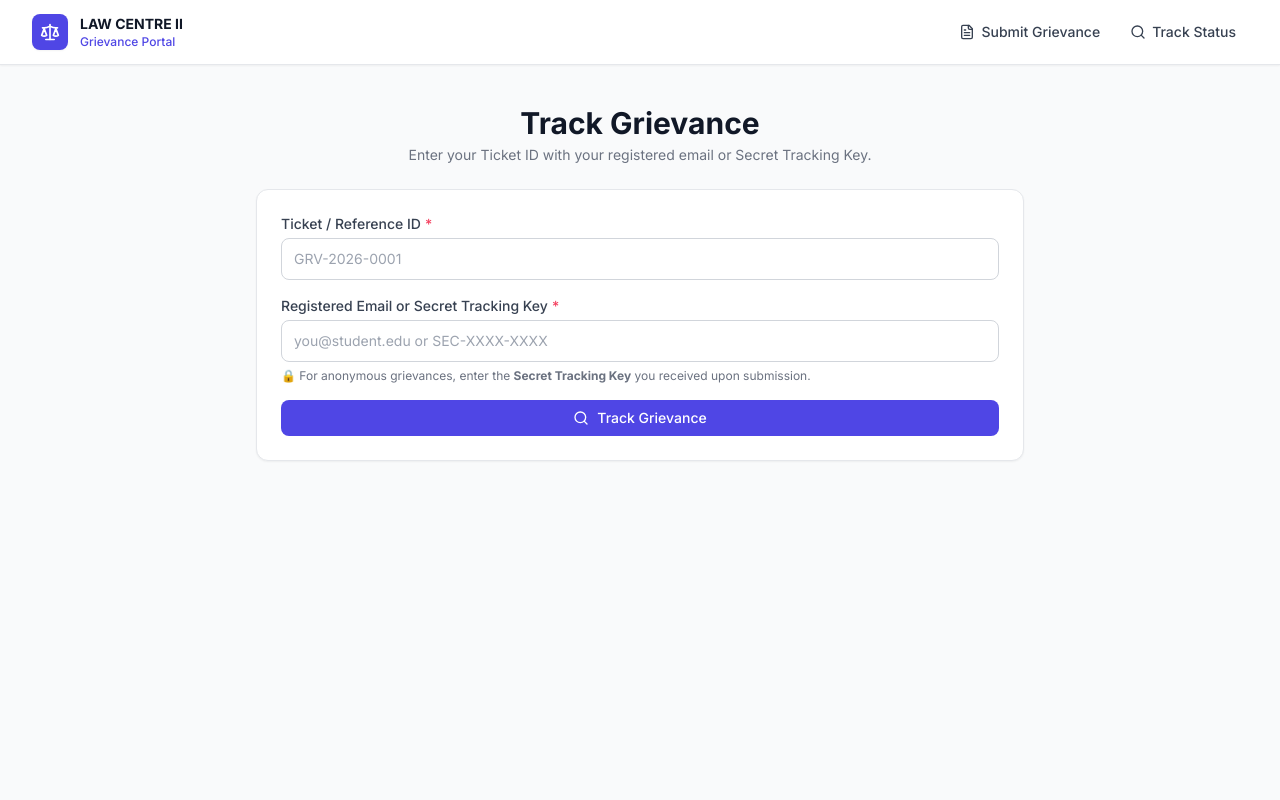
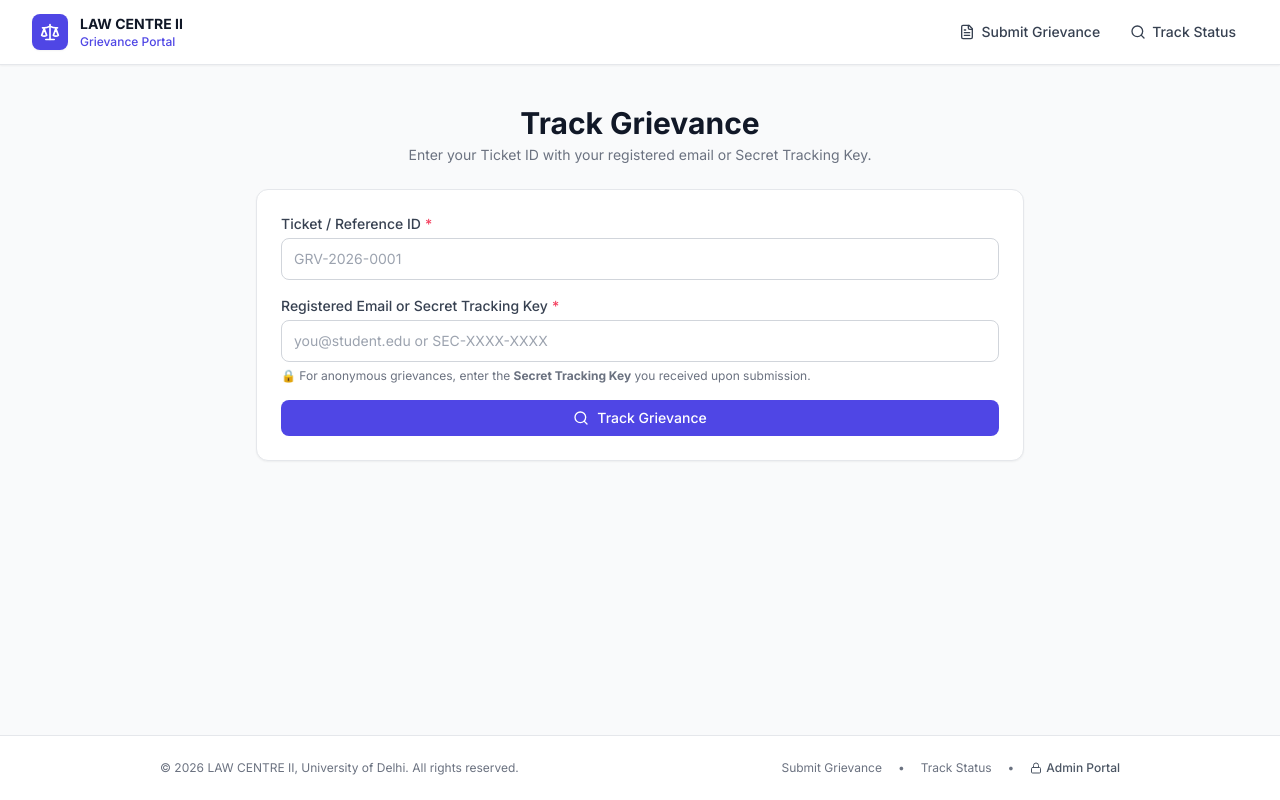
Before and after one commit to DevilEye03/lc2-grievance-portal, a Next.js app: page /track in a window 1280 px wide. Built offline with nearby package versions, Linux system fonts and the light colour scheme.

Commit message:
feat: add Admin Portal link in bottom footer across public pages

```diff
--- a/src/app/portal/page.tsx
+++ b/src/app/portal/page.tsx
@@ -1,10 +1,10 @@
 import type { Metadata } from "next";
 import { Navbar } from "@/components/layout/Navbar";
+import { Footer } from "@/components/layout/Footer";
 import Link from "next/link";
 import { FileText, Search, Clock, ShieldCheck, ArrowRight, Lock } from "lucide-react";
 
 export const metadata: Metadata = { title: "Home" };
-export const revalidate = 3600;
 
 export default function PortalLandingPage() {
   return (
@@ -118,21 +118,7 @@
         </div>
       </main>
 
-      {/* Clean Minimal Footer */}
-      <footer className="border-t border-gray-200 bg-white py-6">
-        <div className="max-w-5xl mx-auto px-4 sm:px-6 lg:px-8 flex flex-col sm:flex-row items-center justify-between gap-3 text-xs text-gray-500">
-          <p>© {new Date().getFullYear()} LAW CENTRE II, University of Delhi. All rights reserved.</p>
-          <div className="flex items-center gap-4">
-            <Link href="/submit" className="hover:text-brand-600 transition-colors">
-              Submit Grievance
-            </Link>
-            <span>•</span>
-            <Link href="/track" className="hover:text-brand-600 transition-colors">
-              Track Status
-            </Link>
-          </div>
-        </div>
-      </footer>
+      <Footer />
     </div>
   );
 }
--- a/src/app/submit/page.tsx
+++ b/src/app/submit/page.tsx
@@ -1,9 +1,9 @@
 import type { Metadata } from "next";
 import { Navbar } from "@/components/layout/Navbar";
+import { Footer } from "@/components/layout/Footer";
 import { GrievanceForm } from "@/components/portal/GrievanceForm";
 
 export const metadata: Metadata = { title: "Submit Grievance" };
-export const revalidate = 3600;
 
 export default function SubmitPage() {
   return (
@@ -20,6 +20,7 @@
           <GrievanceForm />
         </div>
       </main>
+      <Footer />
     </div>
   );
 }
--- a/src/app/track/page.tsx
+++ b/src/app/track/page.tsx
@@ -1,6 +1,7 @@
 import type { Metadata } from "next";
 import { Suspense } from "react";
 import { Navbar } from "@/components/layout/Navbar";
+import { Footer } from "@/components/layout/Footer";
 import { TrackForm } from "@/components/portal/TrackForm";
 import { TrackResult } from "@/components/portal/TrackResult";
 import { Card } from "@/components/ui/Card";
@@ -144,6 +145,7 @@
           )}
         </div>
       </main>
+      <Footer />
     </div>
   );
 }
--- /dev/null
+++ b/src/components/layout/Footer.tsx
@@ -0,0 +1,29 @@
+import Link from "next/link";
+import { Lock } from "lucide-react";
+
+export function Footer() {
+  return (
+    <footer className="border-t border-gray-200 bg-white py-6 mt-auto">
+      <div className="max-w-5xl mx-auto px-4 sm:px-6 lg:px-8 flex flex-col sm:flex-row items-center justify-between gap-3 text-xs text-gray-500">
+        <p>© {new Date().getFullYear()} LAW CENTRE II, University of Delhi. All rights reserved.</p>
+        <div className="flex items-center gap-3.5 sm:gap-4">
+          <Link href="/submit" className="hover:text-brand-600 transition-colors">
+            Submit Grievance
+          </Link>
+          <span>•</span>
+          <Link href="/track" className="hover:text-brand-600 transition-colors">
+            Track Status
+          </Link>
+          <span>•</span>
+          <Link
+            href="/admin/login"
+            className="hover:text-brand-600 transition-colors inline-flex items-center gap-1 text-gray-600 hover:text-brand-700 font-medium"
+          >
+            <Lock className="h-3 w-3" />
+            <span>Admin Portal</span>
+          </Link>
+        </div>
+      </div>
+    </footer>
+  );
+}
```
